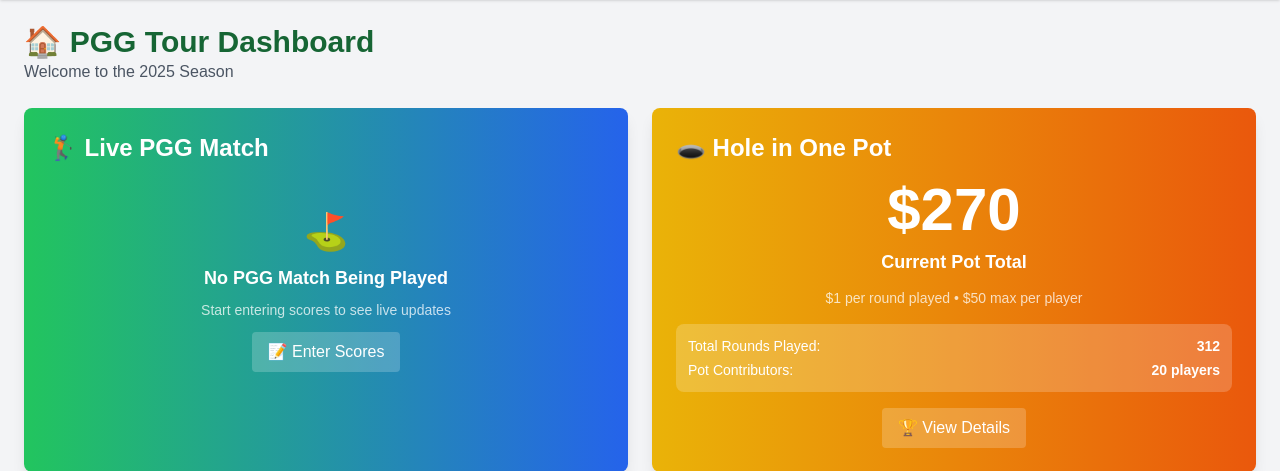
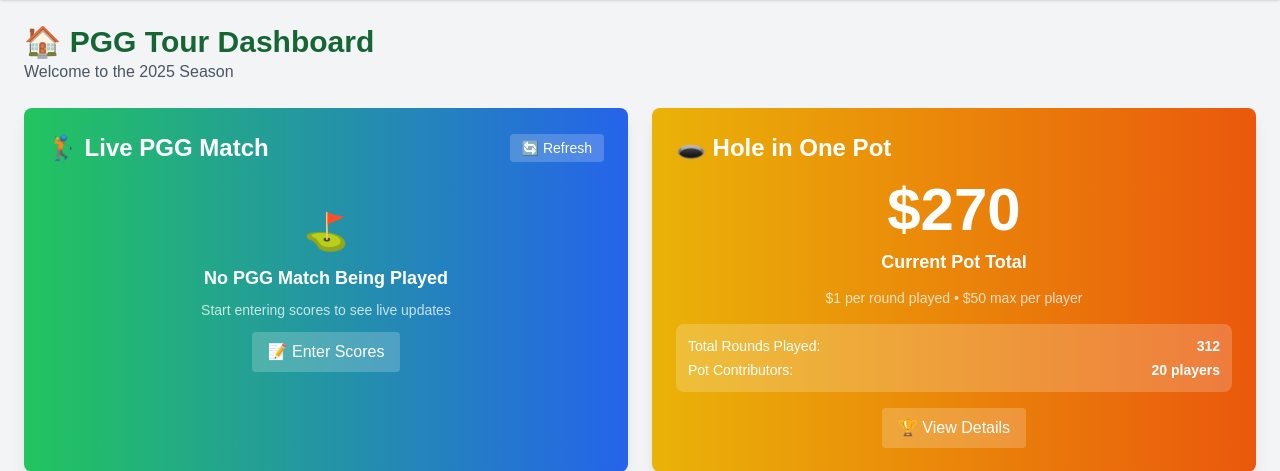
Before and after one commit to platodw/pgg-tour, a Flask app: page /home in a window 1280 px wide. Shown: the part 64-535 px from the top of the page. Run offline with Flask 3, Linux system fonts and the light colour scheme; the visitor is signed in with stand-in values (Sample User, id 1); data comes from the database, SQL or seed files in the repository; data that the repository does not hold is empty; some libraries are stand-ins or nearby versions.

Commit message:
Add manual refresh button to Live PGG Match section for testing

```diff
--- a/templates/home.html
+++ b/templates/home.html
@@ -14,7 +14,12 @@
 
   <!-- Live PGG Match -->
   <div class="bg-gradient-to-r from-green-500 to-blue-600 text-white rounded-lg shadow-lg p-6">
-    <h2 class="text-2xl font-bold mb-4">🏌️ Live PGG Match</h2>
+    <div class="flex justify-between items-center mb-4">
+      <h2 class="text-2xl font-bold">🏌️ Live PGG Match</h2>
+      <button onclick="checkForLiveMatch()" class="bg-white bg-opacity-20 text-white px-3 py-1 rounded text-sm hover:bg-opacity-30 transition">
+        🔄 Refresh
+      </button>
+    </div>
 
     <div id="live-match-content">
       <!-- This will be populated by JavaScript -->
```
